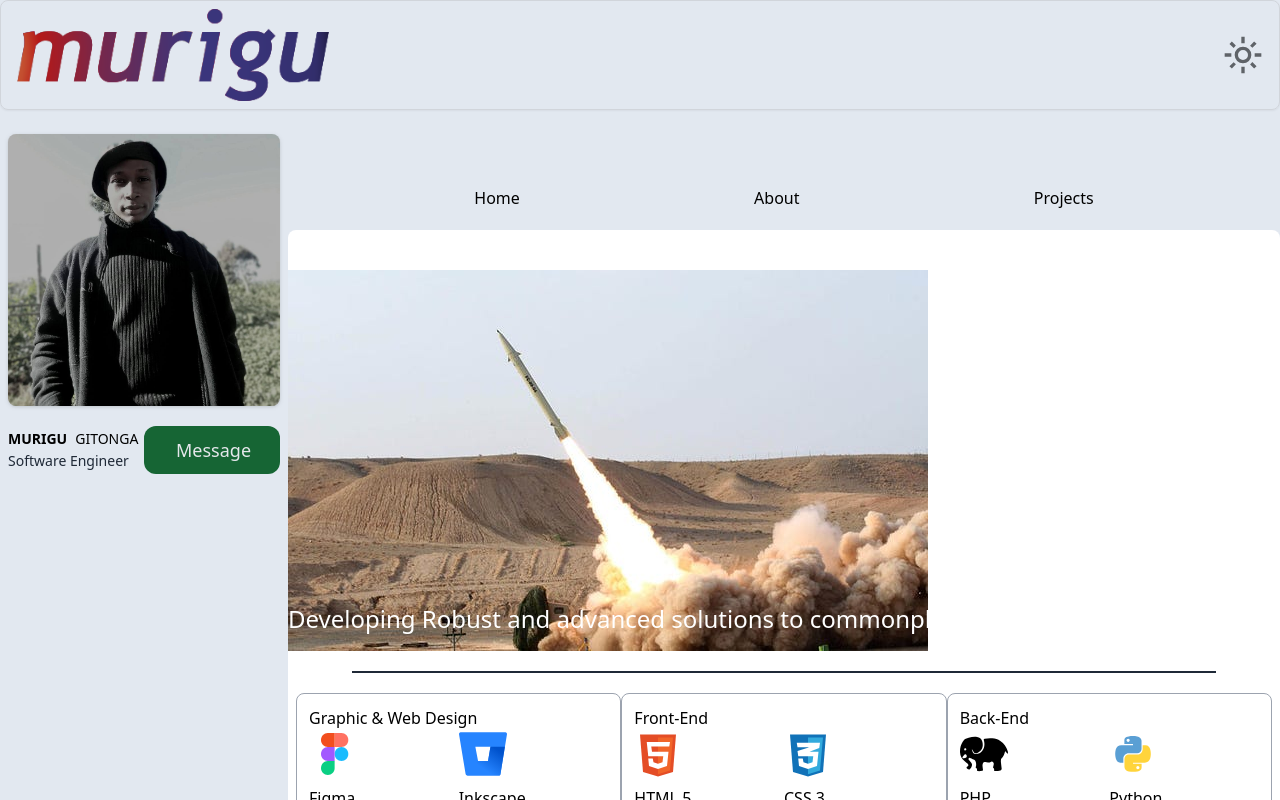
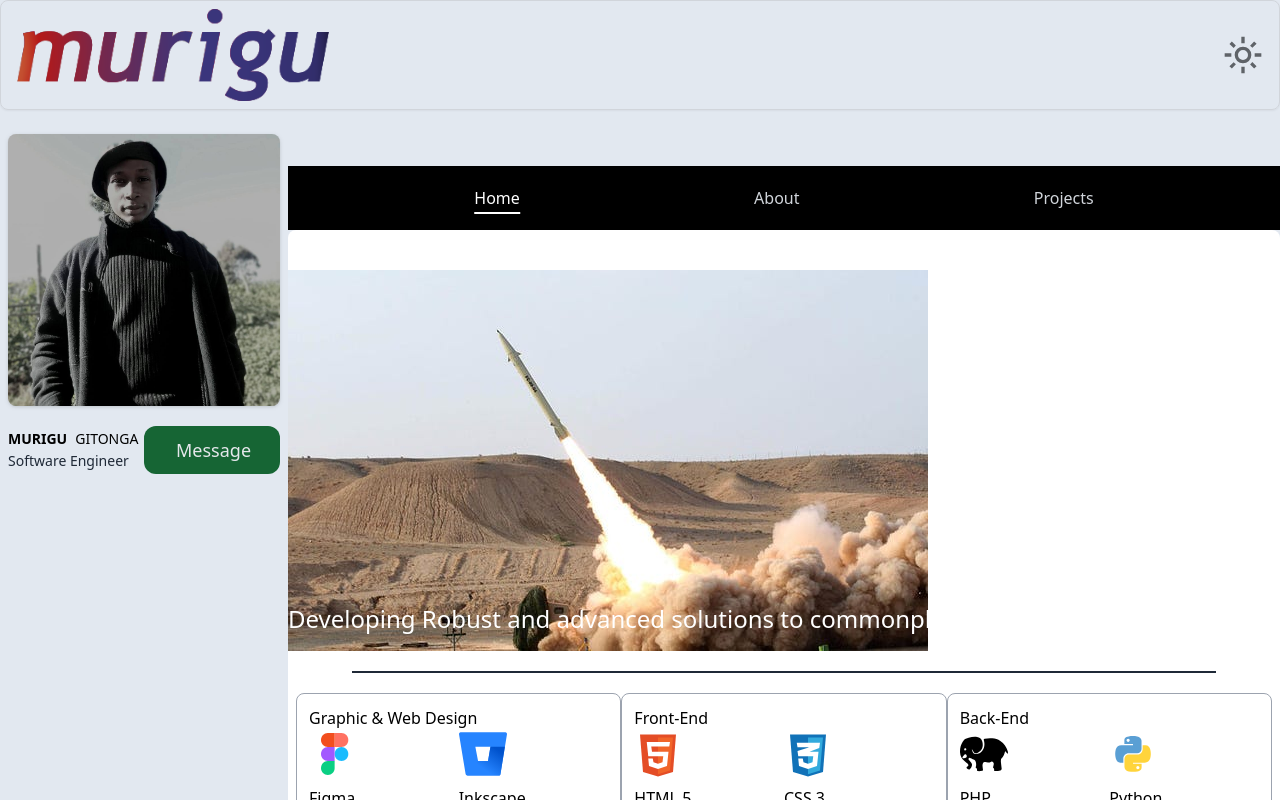
Before and after one commit to adrianmdevs/murigudev, a Vue app: page / in a window 1280 px wide. Shown: the top 800 px of the page. Built offline with nearby package versions, Linux system fonts and the light colour scheme.

Commit message:
mod: animate page to slide transitions

```diff
--- a/src/components/NavBar.vue
+++ b/src/components/NavBar.vue
@@ -1,8 +1,83 @@
-<template>
+<!-- <template>
     <nav class="sticky top-0 z-50 flex items-center w-full px-2 py-5 space-x-14 md:items-start md:justify-evenly dark:bg-inherit dark:text-white dark:bg-black">
-        <RouterLink to="/" class="">Home</RouterLink>
+        <RouterLink to="/" class="relative transition-colors hover:text-white" active-class="text-white after:absolute after:left-0 after:bottom-[-4px] after:w-full after:h-[2px] after:bg-white"
+        exact>Home</RouterLink>
         <RouterLink to="/about">About</RouterLink>
         <RouterLink to="/project">Projects</RouterLink>
     </nav>
   <RouterView/>
+</template> -->
+
+<script setup>
+import { useRoute } from "vue-router";
+
+const route = useRoute();
+const isActive = (path) => route.path === path;
+</script>
+
+<template>
+  <div class="min-h-screen overflow-hidden dark:bg-black dark:text-white">
+    <!-- Navbar -->
+    <nav
+      class="sticky top-0 z-10 flex items-center w-full px-2 py-5 text-gray-300 bg-black space-x-14 md:justify-evenly"
+    >
+      <!-- Home -->
+      <RouterLink
+        to="/"
+        :class="[
+          'relative transition-all duration-300 hover:text-white after:content-[\'\'] after:absolute after:left-1/2 after:bottom-[-4px] after:w-0 after:h-[2px] after:bg-white after:opacity-0 after:transition-all after:duration-300 after:-translate-x-1/2 hover:after:w-full hover:after:opacity-100',
+          isActive('/') ? 'text-white after:w-full after:opacity-100' : ''
+        ]"
+      >
+        Home
+      </RouterLink>
+
+      <!-- About -->
+      <RouterLink
+        to="/about"
+        :class="[
+          'relative transition-all duration-300 hover:text-white after:content-[\'\'] after:absolute after:left-1/2 after:bottom-[-4px] after:w-0 after:h-[2px] after:bg-white after:opacity-0 after:transition-all after:duration-300 after:-translate-x-1/2 hover:after:w-full hover:after:opacity-100',
+          isActive('/about') ? 'text-white after:w-full after:opacity-100' : ''
+        ]"
+      >
+        About
+      </RouterLink>
+
+      <!-- Projects -->
+      <RouterLink
+        to="/project"
+        :class="[
+          'relative transition-all duration-300 hover:text-white after:content-[\'\'] after:absolute after:left-1/2 after:bottom-[-4px] after:w-0 after:h-[2px] after:bg-white after:opacity-0 after:transition-all after:duration-300 after:-translate-x-1/2 hover:after:w-full hover:after:opacity-100',
+          isActive('/project') ? 'text-white after:w-full after:opacity-100' : ''
+        ]"
+      >
+        Projects
+      </RouterLink>
+    </nav>
+
+    <!-- Main content with slide transition -->
+    <main class="relative overflow-hidden">
+      <Transition name="slide" mode="out-in">
+        <RouterView :key="route.fullPath" />
+      </Transition>
+    </main>
+  </div>
 </template>
+
+<style scoped>
+/* Slide transition animation */
+.slide-enter-active,
+.slide-leave-active {
+  transition: all 0.5s ease;
+}
+
+.slide-enter-from {
+  opacity: 0;
+  transform: translateX(100%);
+}
+
+.slide-leave-to {
+  opacity: 0;
+  transform: translateX(-100%);
+}
+</style>
```
